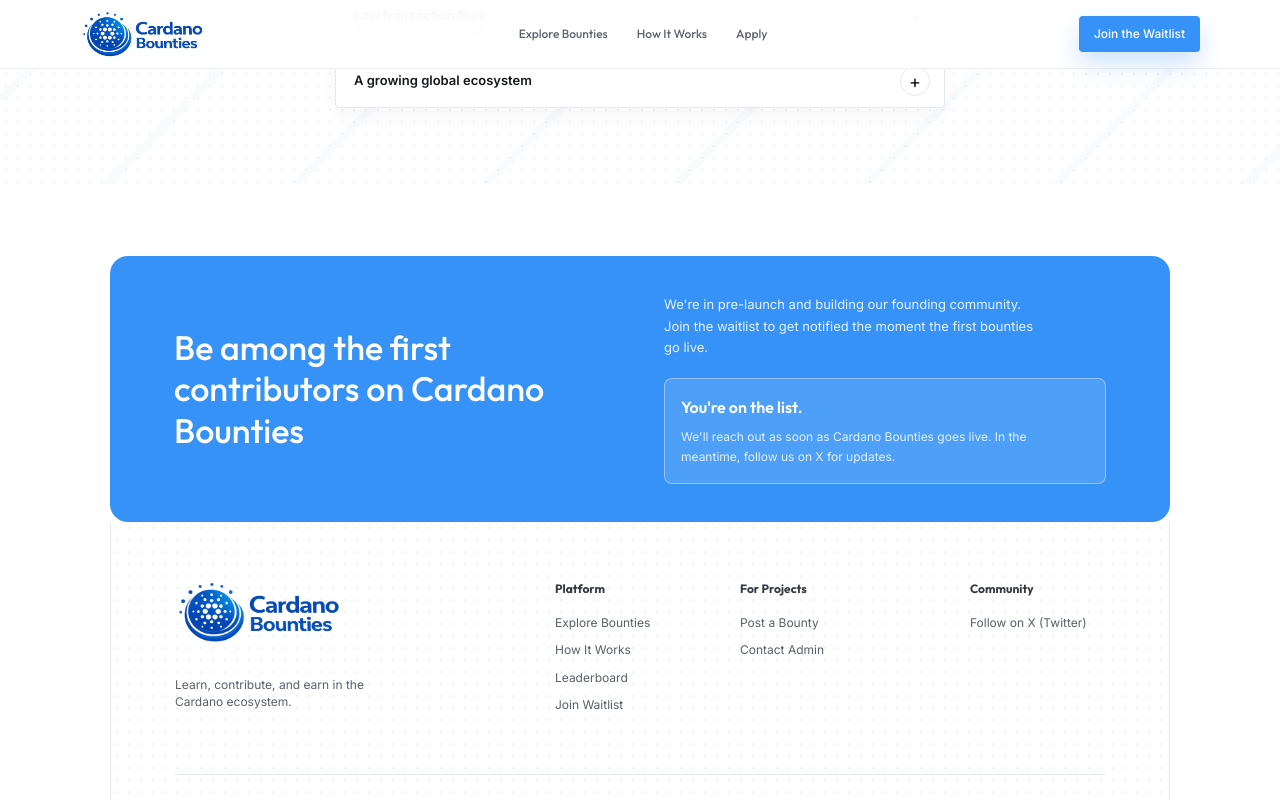
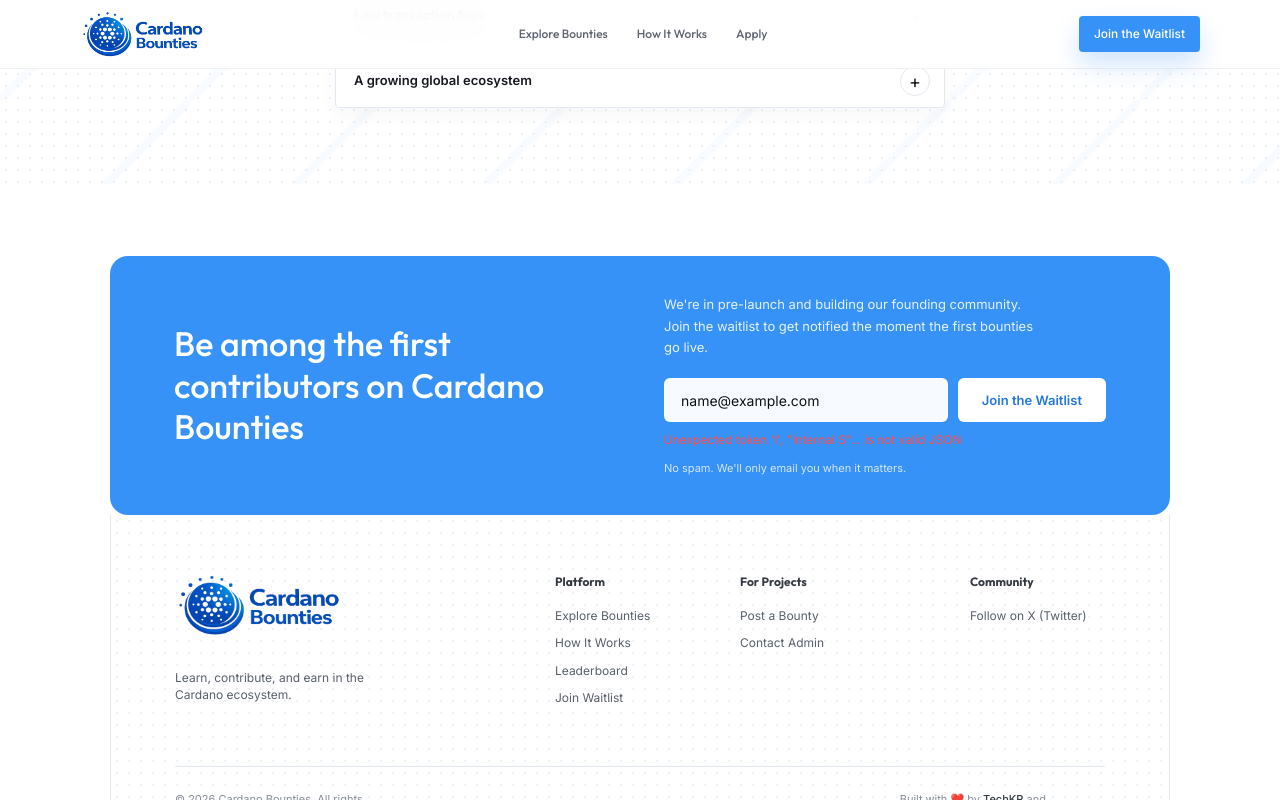
Before and after one commit to IanoNjuguna/Cardano-Bounties, a Next.js app: page / in a window 1280 px wide. Both pictures are taken after typing "name@example.com" into the empty fields and a click on the button "Join the Waitlist". Shown: the part 4649-5449 px from the top of the page. Built offline with nearby package versions, Linux system fonts and the light colour scheme; no server answers.

Commit message:
feat: add WaitlistForm component for user email subscription

```diff
--- a/components/landing/WaitlistForm.tsx
+++ b/components/landing/WaitlistForm.tsx
@@ -3,11 +3,37 @@
 import { FormEvent, useState } from "react";
 
 export function WaitlistForm() {
+  const [email, setEmail] = useState("");
   const [submitted, setSubmitted] = useState(false);
+  const [loading, setLoading] = useState(false);
+  const [error, setError] = useState<string | null>(null);
 
-  function handleSubmit(event: FormEvent<HTMLFormElement>) {
+  async function handleSubmit(event: FormEvent<HTMLFormElement>) {
     event.preventDefault();
-    setSubmitted(true);
+    setLoading(true);
+    setError(null);
+
+    try {
+      const response = await fetch("/api/waitlist", {
+        method: "POST",
+        headers: {
+          "Content-Type": "application/json",
+        },
+        body: JSON.stringify({ email }),
+      });
+
+      const data = await response.json();
+
+      if (!response.ok) {
+        throw new Error(data.error || "Something went wrong. Please try again.");
+      }
+
+      setSubmitted(true);
+    } catch (err: any) {
+      setError(err.message);
+    } finally {
+      setLoading(false);
+    }
   }
 
   if (submitted) {
@@ -22,9 +48,24 @@
   return (
     <>
       <form className="waitlist-form" onSubmit={handleSubmit}>
-        <input type="email" placeholder="Enter your email address" aria-label="Email address" required />
-        <button type="submit">Join the Waitlist</button>
+        <input
+          type="email"
+          placeholder="Enter your email address"
+          aria-label="Email address"
+          value={email}
+          onChange={(e) => setEmail(e.target.value)}
+          required
+          disabled={loading}
+        />
+        <button type="submit" disabled={loading}>
+          {loading ? "Joining..." : "Join the Waitlist"}
+        </button>
       </form>
+      {error && (
+        <p className="waitlist-error" style={{ color: "#ff4d4d", fontSize: "12px", marginTop: "8px" }}>
+          {error}
+        </p>
+      )}
       <small>No spam. We&apos;ll only email you when it matters.</small>
     </>
   );
```
